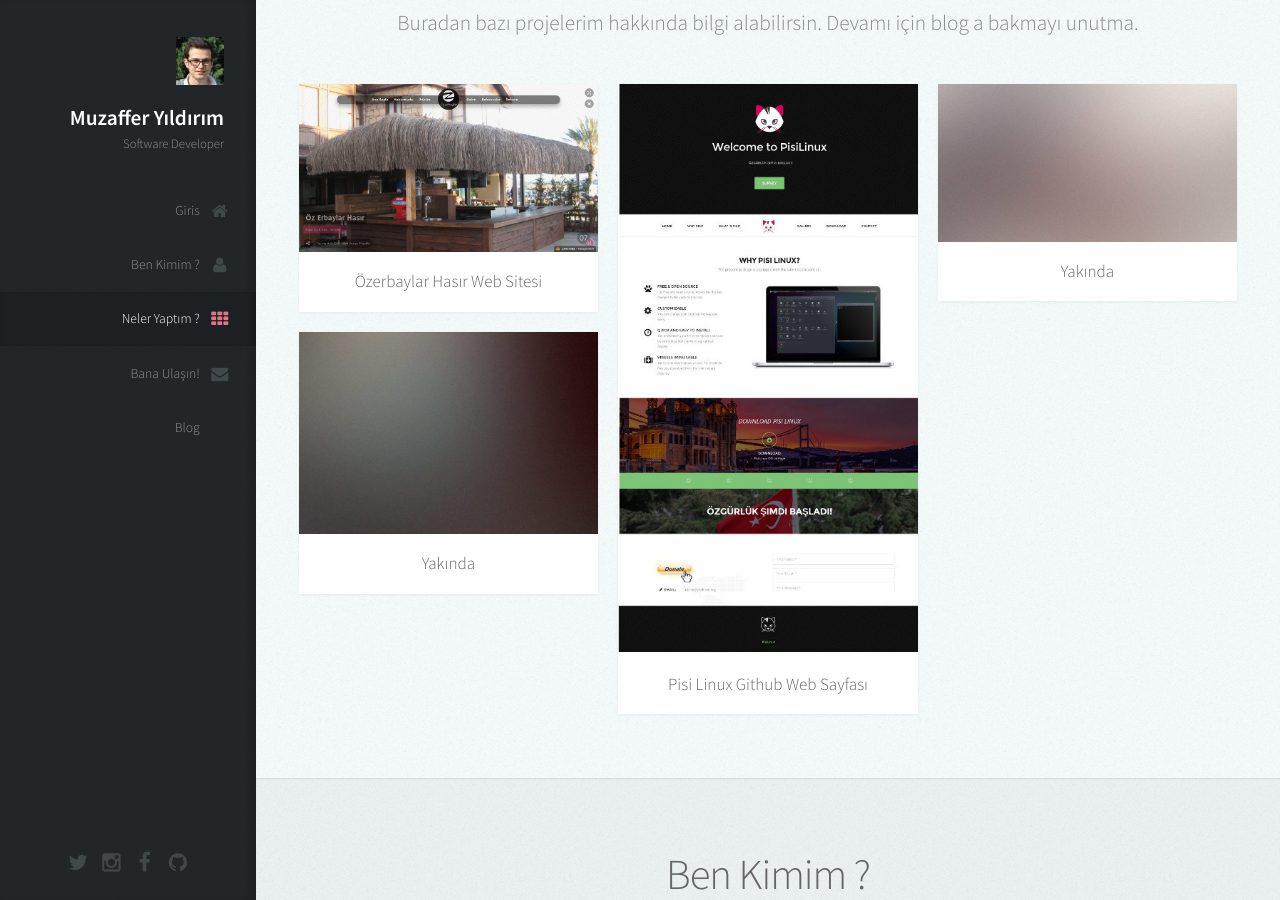
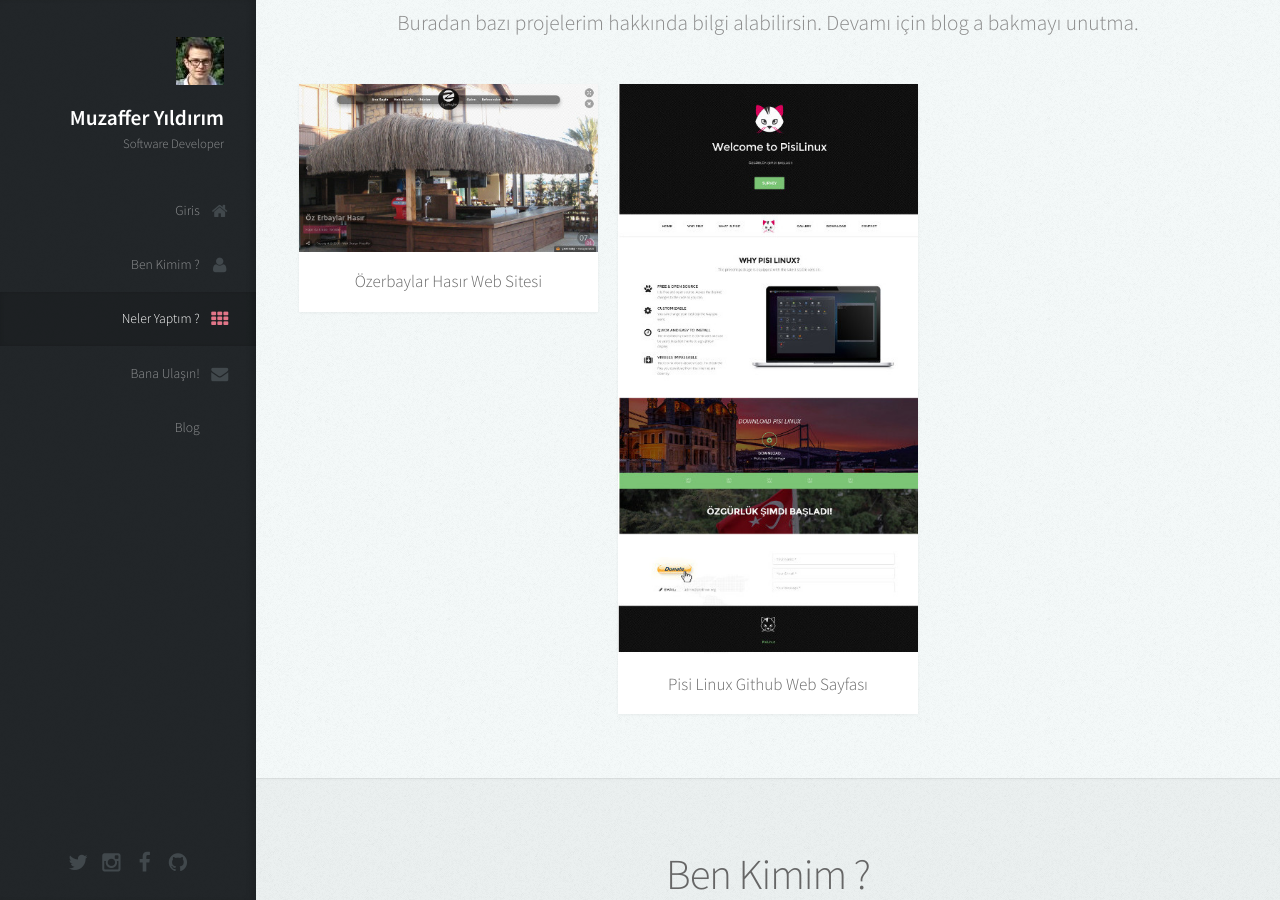
Before and after one commit to yldrmzffr/yldrmzffr.github.io, a Jekyll site: the page index.html, which Jekyll copies as it is, in a window 1280 px wide and 900 px high, scrolled down 652 px. Built offline with Jekyll 4.4.1, drawn with Linux system fonts in a browser that asks for light colours.

Commit message:
Update index.html

```diff
--- a/index.html
+++ b/index.html
@@ -119,12 +119,7 @@
 											<h3>Özerbaylar Hasır Web Sitesi</h3>
 										</header>
 									</article>
-									<article class="item">
-										<a href="#" class="image fit"><img src="images/pic03.jpg" alt="yazılım" /></a>
-										<header>
-											<h3>Yakında</h3>
-										</header>
-									</article>
+
 								</div>
 								<div class="4u 12u$(mobile)">
 									<article class="item">
@@ -134,15 +129,7 @@
 										</header>
 									</article>
 								</div>
-								<div class="4u$ 12u$(mobile)">
-									<article class="item">
-										<a href="#" class="image fit"><img src="images/pic06.jpg" alt="akşehir" /></a>
-										<header>
-											<h3>Yakında</h3>
-										</header>
-									</article>
 
-								</div>
 							</div>
 
 						</div>
```
